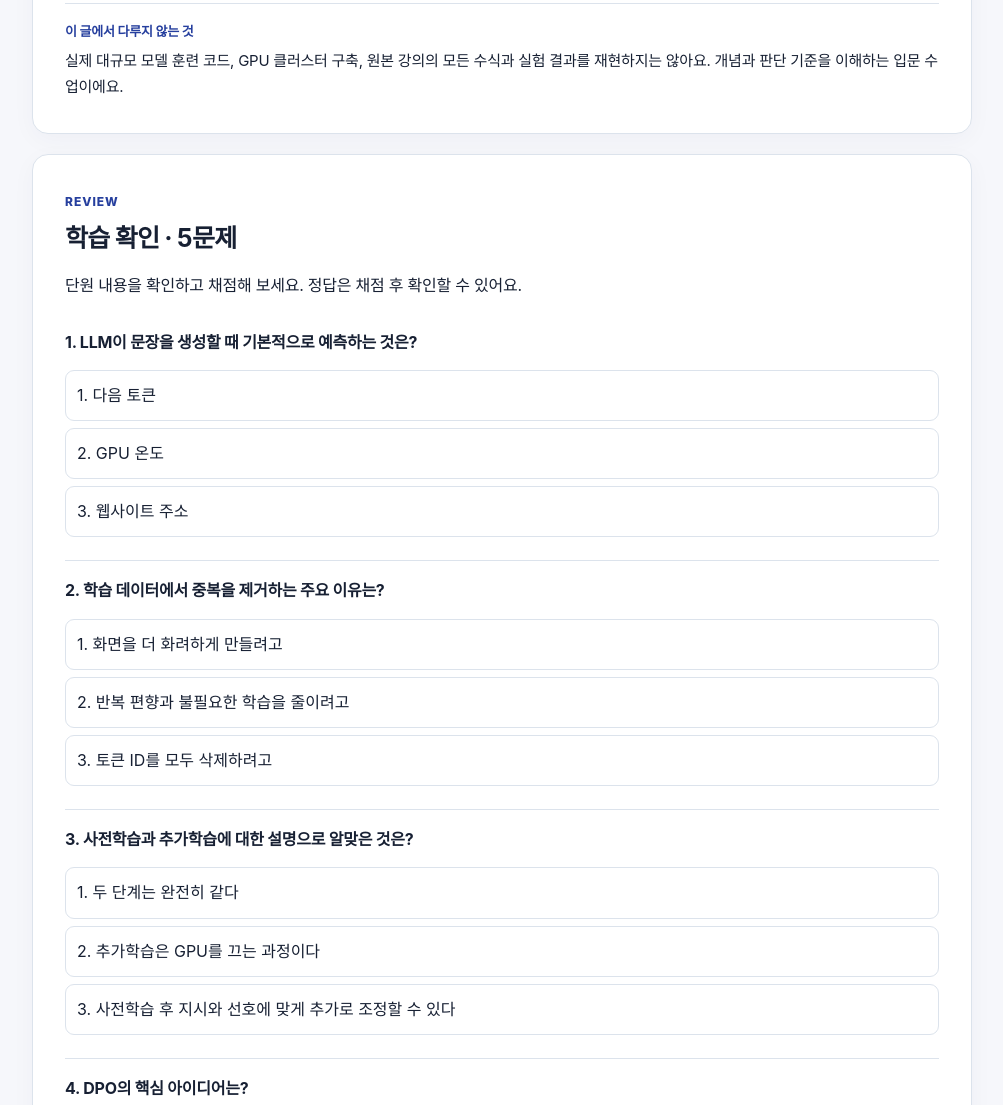
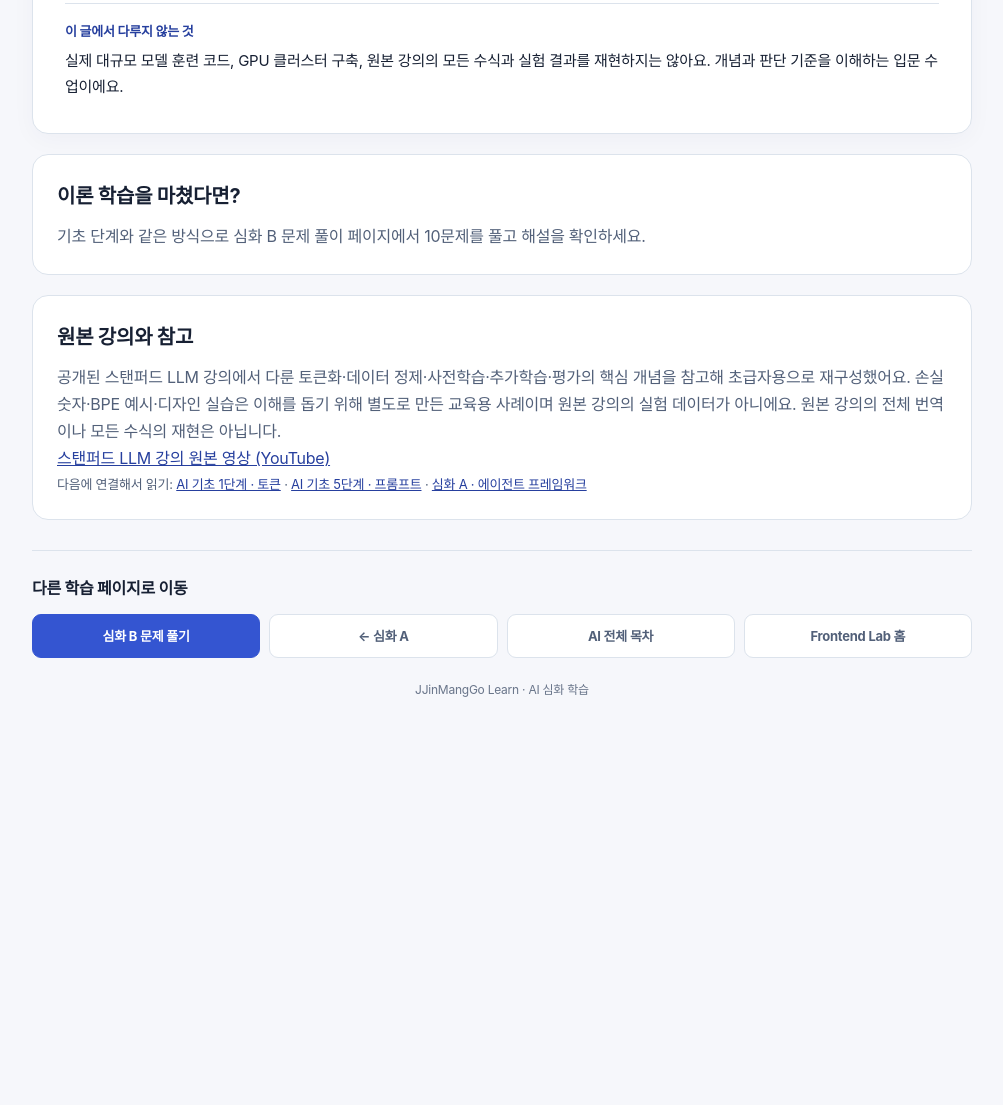
Before and after one commit to JJinMangGo/frontend-lecture, a plain HTML site: page ai/llm-building.html in a window 1280 px wide. Shown: the part 5085-6190 px from the top of the page, without its empty margins (138-1141 px from the left). After the commit the page ends 5865 px from the top, so only its background shows below. Drawn offline with Linux system fonts and the light colour scheme.

Commit message:
Unify advanced quiz flow and AI overview grid

```diff
--- a/ai/llm-building.html
+++ b/ai/llm-building.html
@@ -43,9 +43,9 @@ html{scroll-behavior:smooth} .learning-nav{position:sticky;top:0;z-index:10;back
 <section class="ai-topic unit"><span class="eyebrow">RECAP · POST-TRAINING</span><h2>세 가지 추가학습 방식, 한 줄 비교</h2><div class="flow"><span>SFT: 모범 답변을 보여주기</span><b>→</b><span>RLHF: 선호를 보상 신호로 반영</span><b>→</b><span>DPO: 선호 답변 쌍으로 직접 최적화</span></div><p>이것은 차이를 보여주는 학습용 순서이지, 모든 모델이 세 방법을 반드시 순서대로 사용한다는 뜻은 아니에요.</p></section>
 <section id="unit-5" class="ai-topic unit"><span class="eyebrow">UNIT 05 · EVALUATION & SYSTEMS</span><h2>AI가 잘하는지는 어떻게 확인할까?</h2><p class="lead">학습 손실이 낮아지는 것만으로 모든 실제 작업에서 좋은 답을 한다고 결론 내릴 수는 없어요. 평가하려는 능력에 맞는 테스트가 필요해요.</p><div class="mini-grid"><div><strong>Perplexity · 퍼플렉서티</strong><p>언어 모델의 예측 불확실성을 나타내는 지표예요. 낮을수록 해당 평가 데이터의 다음 토큰을 더 잘 예측해요.</p></div><div><strong>벤치마크</strong><p>MMLU처럼 정답이 있는 다양한 문제로 모델의 수행을 비교해요.</p></div><div><strong>데이터 오염</strong><p>시험 문제가 학습 데이터에 포함되면 성능이 실제보다 높아 보일 수 있어요.</p></div><div><strong>시스템 최적화</strong><p>큰 모델을 GPU에서 효율적으로 훈련하고 빠르게 응답하게 하는 기술이에요.</p></div></div><h3>디자인 결과물을 평가한다면?</h3><p>같은 결과물도 평가 기준이 달라지면 점수가 바뀔 수 있어요. AI가 만든 웹페이지를 검토할 때는 <strong>정렬, 대비, 접근성, 사용 흐름, 요구사항 충족</strong>처럼 기준을 먼저 명시해 보세요. 자동 점수와 사람의 검수를 함께 활용할 수 있어요.</p><div class="note"><strong>강의에서 기억할 결론</strong><p>LLM 개발에서 모델 구조만 중요한 것은 아니에요. 실제 데이터 품질, 평가 설계, 계산 시스템까지 함께 다뤄야 좋은 서비스를 만들 수 있어요.</p></div></section>
 <section class="ai-topic unit"><span class="eyebrow">MORE · EVALUATION</span><h2>사람 평가와 시스템 최적화도 중요해요</h2><div class="mini-grid"><div><strong>사람 평가</strong><p>실제 사용자가 지시 이행, 유용성, 안전성, 사실 정확성을 기준으로 답변을 살펴봐요. 자동 벤치마크 점수만으로 사용성을 모두 판단할 수 없어요.</p></div><div><strong>학습 최적화</strong><p>여러 GPU에 계산을 나누는 병렬 학습이나 메모리 관리로 훈련 과정을 효율화해요.</p></div><div><strong>추론·서빙 최적화</strong><p>양자화나 캐싱 등의 기술로 준비된 모델이 응답할 때 필요한 메모리·속도·비용을 최적화해요. 기법마다 품질과 자원 사용의 절충이 있을 수 있어요.</p></div></div><div class="ai-point"><strong>이 글에서 다루지 않는 것</strong><p>실제 대규모 모델 훈련 코드, GPU 클러스터 구축, 원본 강의의 모든 수식과 실험 결과를 재현하지는 않아요. 개념과 판단 기준을 이해하는 입문 수업이에요.</p></div></section>
-<section id="check" class="ai-topic unit"><span class="eyebrow">REVIEW</span><h2>학습 확인 · 5문제</h2><p>단원 내용을 확인하고 채점해 보세요. 정답은 채점 후 확인할 수 있어요.</p><div id="quiz" aria-label="학습 확인 문제"></div><div class="ai-actions"><button id="grade" type="button" class="ai-link primary" style="cursor:pointer">채점하기</button><button id="reset" type="button" class="ai-link" style="cursor:pointer">다시 풀기</button></div><p id="result" class="quiz-result" role="status" aria-live="polite"></p></section>
+<section class="ai-summary"><h2>이론 학습을 마쳤다면?</h2><p>기초 단계와 같은 방식으로 심화 B 문제 풀이 페이지에서 10문제를 풀고 해설을 확인하세요.</p></section>
 <section class="ai-summary ref-links"><h2>원본 강의와 참고</h2><p>공개된 스탠퍼드 LLM 강의에서 다룬 토큰화·데이터 정제·사전학습·추가학습·평가의 핵심 개념을 참고해 초급자용으로 재구성했어요. 손실 숫자·BPE 예시·디자인 실습은 이해를 돕기 위해 별도로 만든 교육용 사례이며 원본 강의의 실험 데이터가 아니에요. 원본 강의의 전체 번역이나 모든 수식의 재현은 아닙니다.</p><p><a href="https://youtu.be/WSYAW4U7ZYc" target="_blank" rel="noopener noreferrer">스탠퍼드 LLM 강의 원본 영상 (YouTube)</a></p><p class="source">다음에 연결해서 읽기: <a href="step-01.html">AI 기초 1단계 · 토큰</a> · <a href="step-05.html">AI 기초 5단계 · 프롬프트</a> · <a href="agent-frameworks.html">심화 A · 에이전트 프레임워크</a></p></section>
-<footer class="ai-footer">JJinMangGo Learn · AI 심화 학습 · <a href="../index.html#ai">전체 강의 보기</a></footer>
+<nav class="ai-bottom" aria-label="다른 학습 페이지로 이동"><h2>다른 학습 페이지로 이동</h2><div class="ai-bottom-links"><a class="ai-link primary" href="quiz-advanced-b.html">심화 B 문제 풀기</a><a class="ai-link" href="agent-frameworks.html">← 심화 A</a><a class="ai-link" href="index.html">AI 전체 목차</a><a class="ai-link" href="../index.html">Frontend Lab 홈</a></div></nav><footer class="ai-footer">JJinMangGo Learn · AI 심화 학습</footer>
 </main>
 <script>
 (()=>{'use strict';
@@ -58,7 +58,7 @@ const items=[
 {q:'사전학습과 추가학습에 대한 설명으로 알맞은 것은?',a:['두 단계는 완전히 같다','추가학습은 GPU를 끄는 과정이다','사전학습 후 지시와 선호에 맞게 추가로 조정할 수 있다'],correct:2,ex:'사전학습 이후 SFT나 선호도 학습 등을 적용할 수 있어요.'},
 {q:'DPO의 핵심 아이디어는?',a:['사람이 선호한 답변과 그렇지 않은 답변을 비교한다','HTML 태그를 자동으로 삭제한다','GPU 수를 직접 증가시킨다'],correct:0,ex:'DPO는 선호도 비교 정보를 직접 최적화에 활용해요.'},
 {q:'벤치마크 시험 문제가 학습 데이터에 포함되는 문제는?',a:['반응형 디자인','학습-시험 데이터 오염','토큰화'],correct:1,ex:'시험 문제를 미리 봤다면 실제 일반화 성능보다 높게 평가될 수 있어요.'}
-];const choices=Array(items.length).fill(null),root=document.getElementById('quiz');
+];const choices=Array(items.length).fill(null),root=document.getElementById('quiz');if(!root)return;
 items.forEach((it,i)=>{const d=document.createElement('div');d.className='quiz-item';const p=document.createElement('p');p.textContent=(i+1)+'. '+it.q;d.append(p);it.a.forEach((a,j)=>{const b=document.createElement('button');b.type='button';b.className='quiz-option';b.textContent=(j+1)+'. '+a;b.setAttribute('aria-pressed','false');b.addEventListener('click',()=>{choices[i]=j;d.querySelectorAll('button').forEach((z,k)=>z.setAttribute('aria-pressed',String(j===k)));document.getElementById('result').textContent='';});d.append(b)});const feedback=document.createElement('div');feedback.className='muted';feedback.id='feedback-'+i;d.append(feedback);root.append(d)});
 document.getElementById('grade').addEventListener('click',()=>{let correct=0;items.forEach((it,i)=>{if(choices[i]===it.correct)correct++;document.getElementById('feedback-'+i).textContent=(choices[i]===it.correct?'정답 · ':'정답: '+(it.correct+1)+'번 · ')+it.ex});document.getElementById('result').textContent=correct+' / '+items.length+'문제 정답';});
 document.getElementById('reset').addEventListener('click',()=>{choices.fill(null);root.querySelectorAll('button').forEach(b=>b.setAttribute('aria-pressed','false'));items.forEach((_,i)=>document.getElementById('feedback-'+i).textContent='');document.getElementById('result').textContent='';});
```
